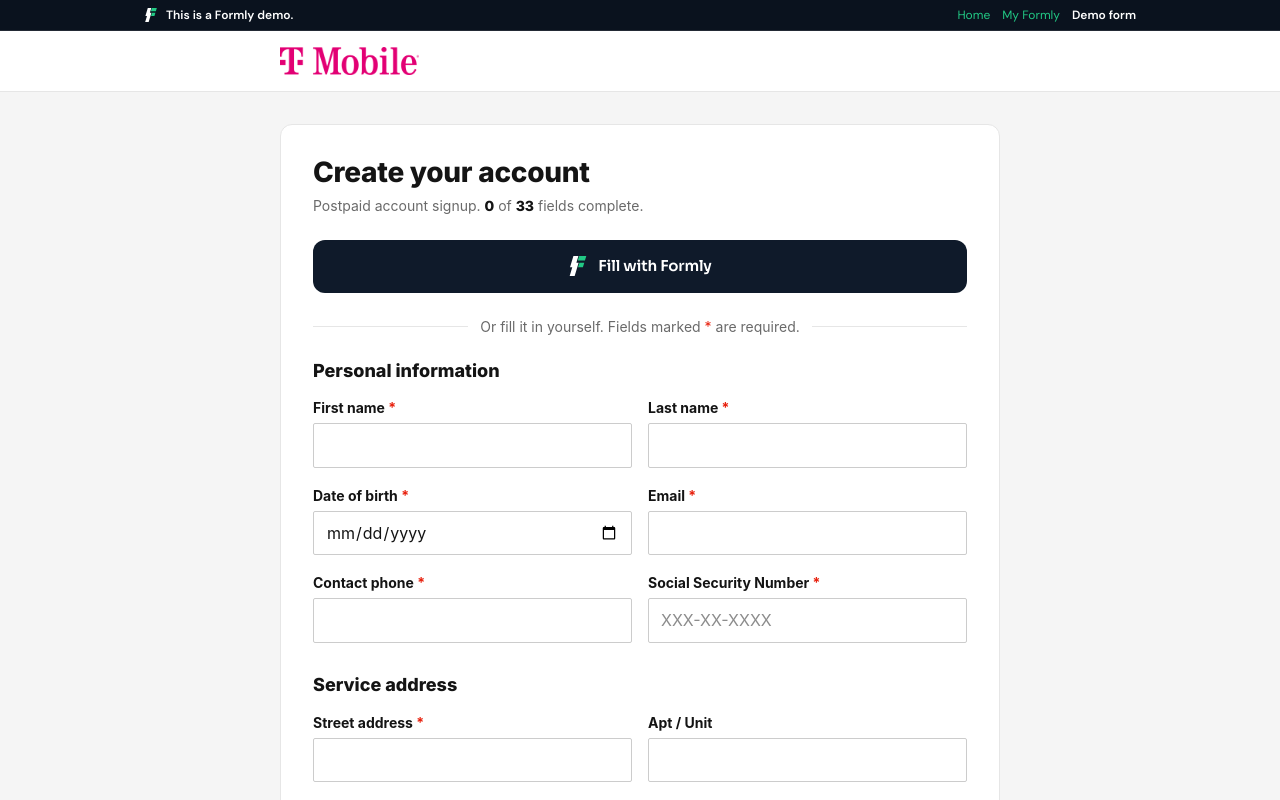
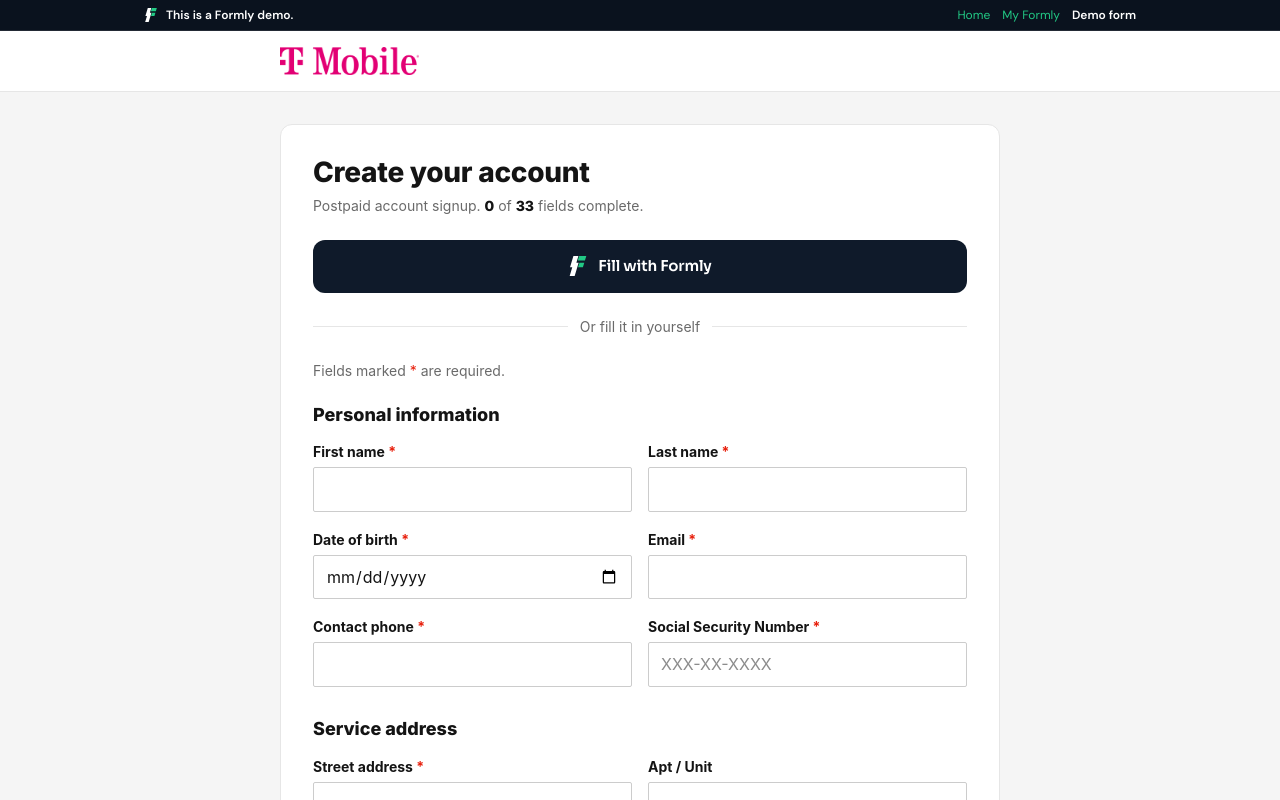
Before and after one commit to salvobonsma/DubHacks2026, a Next.js app: page /tmobile in a window 1280 px wide. Shown: the top 800 px of the page. Built offline with nearby package versions, Linux system fonts and the light colour scheme.

Commit message:
Move the required-fields note out of the divider, above the form
Co-Authored-By: Claude Opus 5.5 <noreply@anthropic.com>

```diff
--- a/app/tmobile/page.tsx
+++ b/app/tmobile/page.tsx
@@ -61,11 +61,13 @@ export default function TMobileSignup() {
         </div>
         <div className="tm-secondary my-6 flex items-center gap-3 text-sm">
           <div className="tm-divider" />
-          <span>
-            Or fill it in yourself. Fields marked <span className="tm-required">*</span> are required.
-          </span>
+          <span>Or fill it in yourself</span>
           <div className="tm-divider" />
         </div>
+
+        <p className="tm-secondary mb-6 text-sm">
+          Fields marked <span className="tm-required">*</span> are required.
+        </p>
 
         <form
           onSubmit={(e) => {
```
